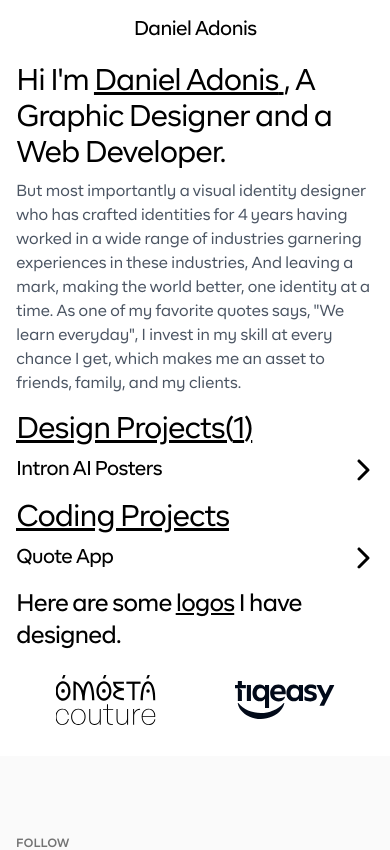
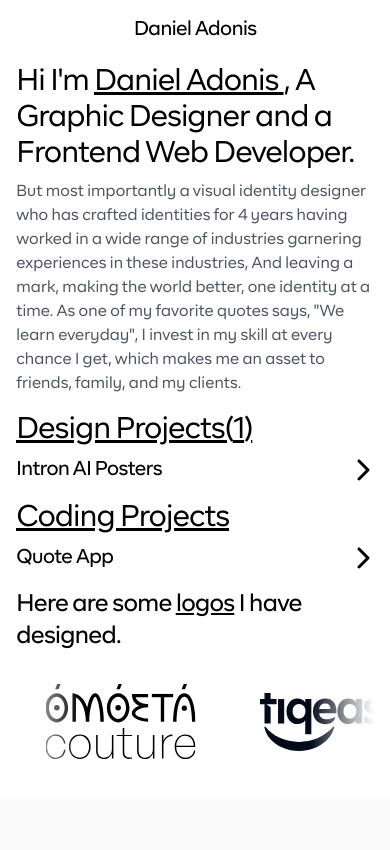
Before and after one commit to homotech/nart-portfolio, a Next.js app: page / in a window 390 px wide. Shown: the top 850 px of the page. Built offline with nearby package versions, Linux system fonts and the light colour scheme.

Commit message:
Adding framer motion

```diff
--- a/package.json
+++ b/package.json
@@ -24,6 +24,7 @@
     "dotenv": "^16.4.7",
     "filepond": "^4.32.6",
     "firebase": "^11.1.0",
+    "framer-motion": "^12.18.1",
     "fs-extra": "^11.3.0",
     "next": "14.2.4",
     "next-auth": "^4.24.11",
--- a/src/components/aboutMe.tsx
+++ b/src/components/aboutMe.tsx
@@ -20,7 +20,7 @@ const AboutMe = () => {
         <span
           onMouseEnter={mouseHover}
           onMouseLeave={mouseNotHovering}
-          className="hover:bg-black hover:text-white underline"
+          className="hover:bg-black hover:text-white underline cursor-pointer"
         >
           Daniel Adonis{" "}
           {ShowImage && (
@@ -29,11 +29,13 @@ const AboutMe = () => {
               height={500}
               alt="Image of Daniel Adonis"
               src={MyImage}
-              className="absolute top-24 left-24 mt-2 w-64 h-64 rounded-lg transition-opacity duration-300"
+              className={`absolute sm:top-24 md:top-36 sm:24 md:left-[480px] mt-2 w-64 h-64 rounded-lg ${
+                ShowImage ? "opacity-100" : "opacity-0"
+              } transition-all duration-300`}
             />
           )}
         </span>
-        , A Graphic Designer and a Web Developer.
+        , A Graphic Designer and a Frontend Web Developer.
       </h1>
       <p className="text-md font-br-firma-regular tracking-tight mt-2 text-gray-600">
         {/* I am a Graphic Designer and a Web Developer with a passion for creating
--- a/src/components/animatedHamburger.tsx
+++ /dev/null
@@ -1,26 +0,0 @@
-import { useState } from "react";
-interface AnimatedHamburgerProps {
-  isOpen: boolean;
-  toggle: () => void;
-}
-const AnimatedHamburger: React.FC<AnimatedHamburgerProps> = ({
-  isOpen,
-  toggle,
-}) => {
-  return (
-    <button onClick={toggle} className="relative">
-      <span
-        className={`absolute h-0.5 w-6 bg-crayola transition-all duration-300 ease-in-out ${
-          isOpen ? "rotate-45" : "-translate-y-1"
-        }`}
-      ></span>
-      <span
-        className={`absolute h-0.5 w-6 bg-crayola transition-all duration-300 ease-in-out ${
-          isOpen ? "-rotate-45" : "translate-y-1"
-        }`}
-      ></span>
-    </button>
-  );
-};
-
-export default AnimatedHamburger;
--- a/src/components/logoSliders.tsx
+++ b/src/components/logoSliders.tsx
@@ -1,16 +1,39 @@
 "use client";
 import { Swiper, SwiperSlide } from "swiper/react";
+import { motion, AnimatePresence, Variants } from "framer-motion";
 import "swiper/css";
-import BOAA from "@/public/Logos/boaa.svg";
-import FiBeauty from "@/public/Logos/fi-beauty.svg";
-import Omoeta from "@/public/Logos/omoeta.svg";
-import Payaway from "@/public/Logos/Payaway.svg";
-import Tiqeasy from "@/public/Logos/tiqeasy.svg";
+import { useEffect, useState, useRef } from "react";
 import Image from "next/image";
 import { Autoplay } from "swiper/modules";
 import Link from "next/link";
 import logos from "@/src/data/logos";
 const LogoSliders = () => {
+  const [isPaused, setIsPaused] = useState(false);
+  const sliderRef = useRef<HTMLDivElement>(null);
+
+  const sliderVariants: Variants = {
+    animate: {
+      x: ["0%", "-100%"],
+      transition: {
+        x: {
+          repeat: Infinity,
+          repeatType: "loop",
+          duration: 10,
+          ease: "linear",
+        },
+      },
+    },
+    paused: {
+      x: ["0%", "-100%"],
+      transition: {
+        x: {
+          repeat: Infinity,
+          repeatType: "loop",
+          duration: 0,
+        },
+      },
+    },
+  };
   return (
     <div>
       <h1 className="text-2xl font-br-firma-medium tracking-tighter">
@@ -21,13 +44,13 @@ const LogoSliders = () => {
         I have designed.
       </h1>
 
-      <Swiper
+      {/* <Swiper
         spaceBetween={1}
         slidesPerView={2}
         loop={true}
-        autoplay={{ delay: 300, disableOnInteraction: false }}
+        autoplay={{ delay: 800, disableOnInteraction: false }}
         modules={[Autoplay]}
-        speed={1000}
+        speed={2000}
       >
         {logos.map((logo, index) => (
           <SwiperSlide key={index}>
@@ -42,7 +65,33 @@ const LogoSliders = () => {
             </div>
           </SwiperSlide>
         ))}
-      </Swiper>
+      </Swiper> */}
+      <div
+        className="relative w-full overflow-hidden py-8"
+        onMouseEnter={() => setIsPaused(true)}
+        onMouseLeave={() => setIsPaused(false)}
+      >
+        <div className="absolute inset-y-0 left-0 w-16 bg-gradient-to-r from-white to-transparent z-10" />
+        <div className="absolute inset-y-0 right-0 w-16 bg-gradient-to-l from-white to-transparent z-10" />
+        <motion.div
+          ref={sliderRef}
+          className="flex items-center gap-8"
+          variants={sliderVariants}
+          animate={isPaused ? "paused" : "animate"}
+        >
+          {[...logos, ...logos].map((logo, index) => (
+            <div key={index} className="flex-shrink-0 mx-4 w-[150px]">
+              <Image
+                src={logo.src}
+                alt={logo.name}
+                width={150}
+                height={60}
+                className="object-contain"
+              />
+            </div>
+          ))}
+        </motion.div>
+      </div>
     </div>
   );
 };
```
Also changed, not shown: 1 other file (tests, documents, lock files or other folders).
